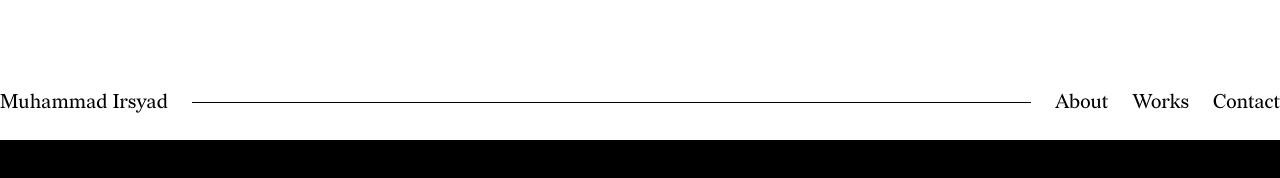
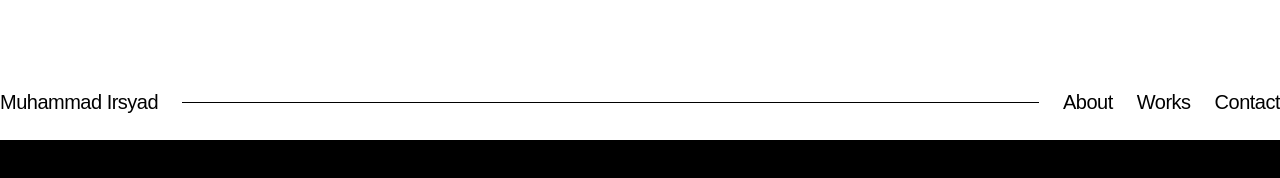
Before and after one commit to irxd/portfolio, a Next.js app: page / in a window 1280 px wide. Shown: the top 178 px of the page. Built offline with nearby package versions, Linux system fonts and the light colour scheme.

Commit message:
feat: change header font

```diff
--- a/app/components/Header.tsx
+++ b/app/components/Header.tsx
@@ -1,5 +1,4 @@
 import localFont from 'next/font/local';
-import { twMerge } from 'tailwind-merge';
 
 const redaction = localFont({
   src: '../fonts/Redaction-Regular.woff2'
@@ -11,24 +10,24 @@ export default function Header() {
       <div className="h-16"></div>
       <div className="py-6 sticky top-0 z-10 mix-blend-difference transition-all duration-200">
         <div className="container mx-auto flex items-center">
-          <h1 className={twMerge("text-white text-xl font-normal", redaction.className)}>Muhammad Irsyad</h1>
+          <h1 className="text-white text-xl font-normal tracking-tight">Muhammad Irsyad</h1>
           <div className="flex-grow mx-6 h-[1px] bg-white"></div>
           <nav className="space-x-6">
             <a
               href="#about"
-              className={twMerge("text-white text-xl hover:text-gray-300 transition-colors duration-200", redaction.className)}
+              className="text-white text-xl hover:text-gray-300 transition-colors duration-200 tracking-tight"
             >
               About
             </a>
             <a
               href="#works"
-              className={twMerge("text-white text-xl hover:text-gray-300 transition-colors duration-200", redaction.className)}
+              className="text-white text-xl hover:text-gray-300 transition-colors duration-200 tracking-tight"
             >
               Works
             </a>
             <a
               href="#contact"
-              className={twMerge("text-white text-xl hover:text-gray-300 transition-colors duration-200", redaction.className)}
+              className="text-white text-xl hover:text-gray-300 transition-colors duration-200 tracking-tight"
             >
               Contact
             </a>
--- a/app/layout.tsx
+++ b/app/layout.tsx
@@ -1,6 +1,13 @@
 import type { Metadata } from "next";
+import { Geist } from "next/font/google";
 import SmoothScroll from "./components/SmoothScroll";
 import "./globals.css";
+
+
+const geistSans = Geist({
+  variable: "--font-geist-sans",
+  subsets: ["latin"],
+})
 
 export const metadata: Metadata = {
   title: "Muhammad Irsyad - Full Stack Engineer",
@@ -14,7 +21,9 @@ export default function RootLayout({
 }>) {
   return (
     <html lang="en">
-      <body className="antialiased">
+      <body
+        className={`${geistSans.variable} antialiased`}
+      >
         <SmoothScroll />
         {children}
       </body>
```
